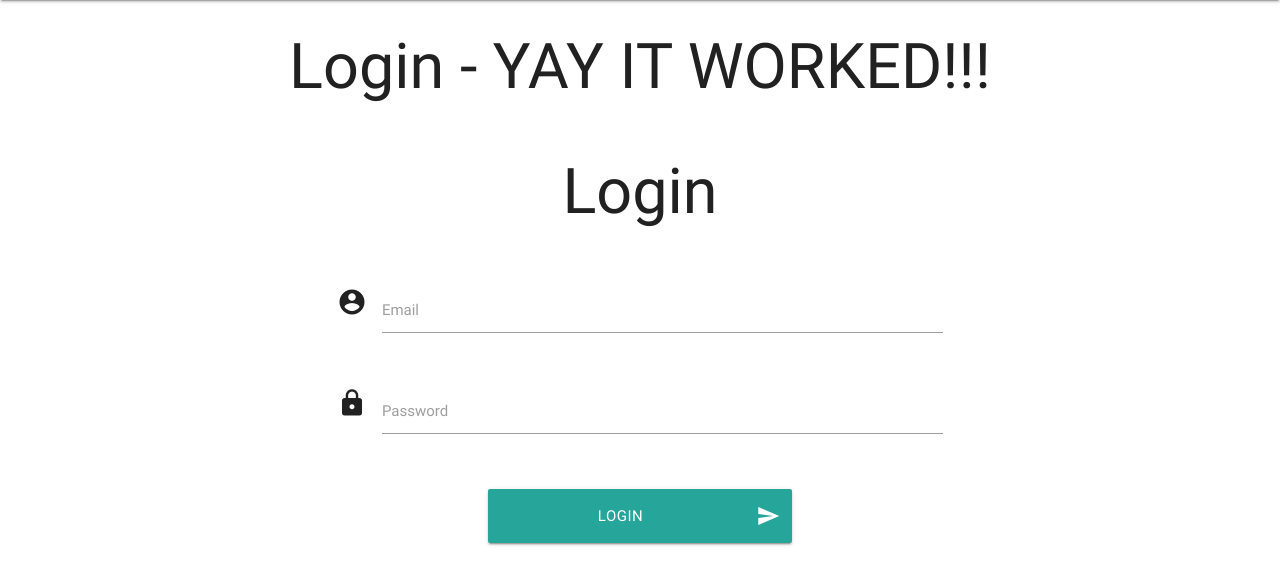
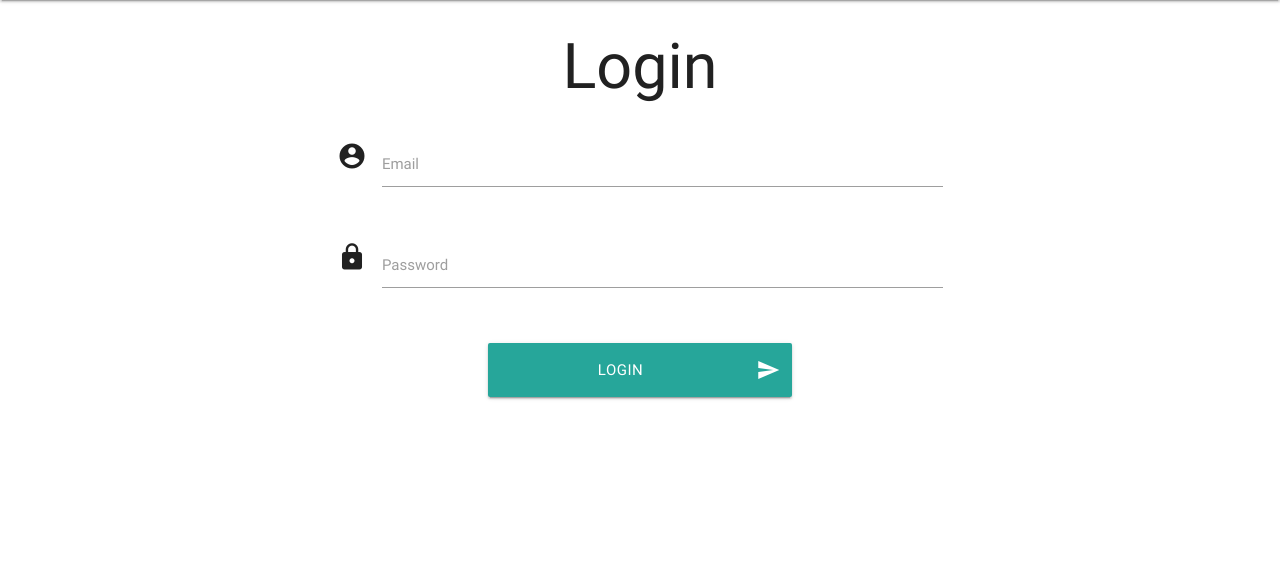
Before and after one commit to dtlight/FaceLock, a Flask app: page / in a window 1280 px wide. Shown: the part 64-649 px from the top of the page. Run offline with Flask 2, Linux system fonts and the light colour scheme; some libraries are stand-ins or nearby versions.

Commit message:
Remove duplicate title on page

```diff
--- a/Server/app/templates/login.html
+++ b/Server/app/templates/login.html
@@ -1,13 +1,13 @@
 {% extends "base.html" %}
 {% block title %}Log in{% endblock %}
 
-{% block pageTitle %}Login - YAY IT WORKED!!!{% endblock %}
+{% block pageTitle %}Login{% endblock %}
 
 {% block content %}
-<div class="row">
+<!-- <div class="row"> -->
   <!-- <div class="col s12" style="border: 1px solid yellow"><span class="flow-text">This div is 12-columns wide on all screen sizes</span></div> -->
-  <div class="col s6 offset-s3"><h1 class="center-align">Login</h1></div>
-</div>
+  <!-- <div class="col s6 offset-s3"><h1 class="center-align">Login</h1></div>
+</div> -->
 
 <div class="row">
 
```
